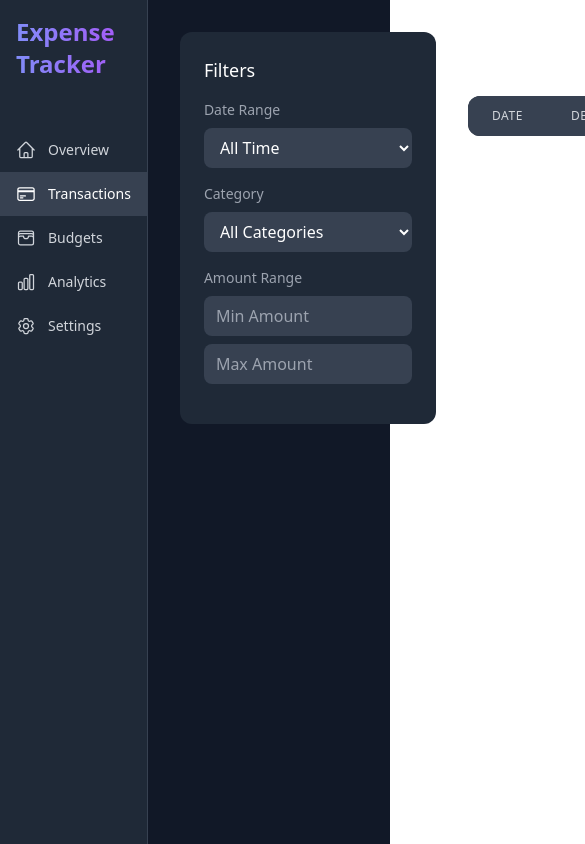
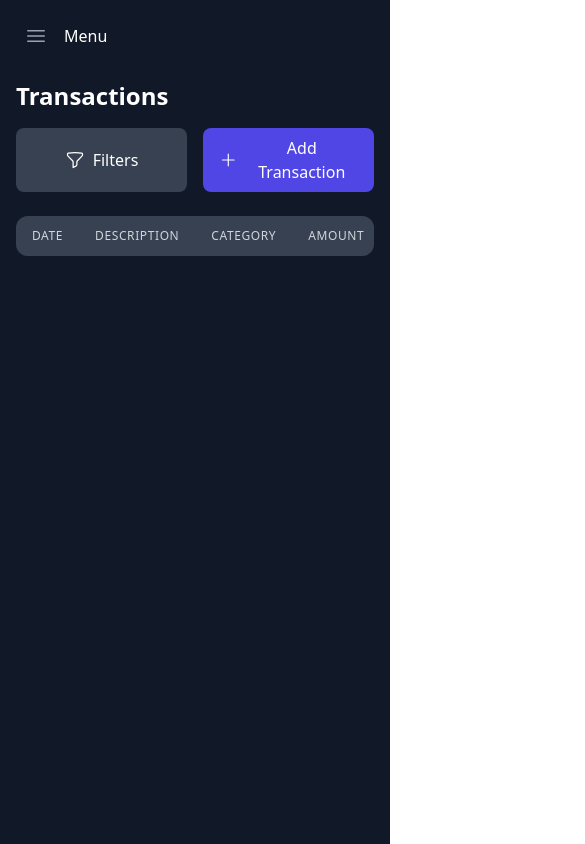
Before and after one commit to naveenr03/SpendSmart, a React (Vite) app: page /dashboard/transactions in a window 390 px wide. Shown: the top 844 px of the page, 585 px wide, since content can reach past the window. Built offline with nearby package versions, Linux system fonts and the light colour scheme.

Commit message:
Fixed some UI changes in the dashboard component

```diff
--- a/src/components/Layout.jsx
+++ b/src/components/Layout.jsx
@@ -1,11 +1,15 @@
 import { Link, useLocation } from 'react-router-dom';
+import { useState } from 'react';
 import {
   HomeIcon,
   CreditCardIcon,
   ChartBarIcon,
   WalletIcon,
   Cog6ToothIcon,
+  Bars3Icon,
+  XMarkIcon,
 } from '@heroicons/react/24/outline';
+import { AnimatePresence, motion } from 'framer-motion';
 
 const navigation = [
   { name: 'Overview', href: '/dashboard', icon: HomeIcon },
@@ -17,12 +21,86 @@ const navigation = [
 
 export default function Layout({ children }) {
   const location = useLocation();
+  const [isSidebarOpen, setIsSidebarOpen] = useState(false);
 
   return (
     <div className="min-h-screen bg-gray-900">
-      <div className="flex">
-        {/* Sidebar */}
-        <div className="w-64 min-h-screen bg-gray-800 border-r border-gray-700">
+      {/* Mobile menu button */}
+      {!isSidebarOpen && (
+        <div className="lg:hidden fixed top-4 left-4 z-50 flex items-center">
+          <button
+            onClick={() => setIsSidebarOpen(!isSidebarOpen)}
+            className="p-2 rounded-md text-gray-400 hover:text-white hover:bg-gray-700 focus:outline-none"
+          >
+            <Bars3Icon className="h-6 w-6" />
+          </button>
+          <span className="ml-2 text-white font-medium">Menu</span>
+        </div>
+      )}
+
+      {/* Sidebar for mobile */}
+      <AnimatePresence>
+        {isSidebarOpen && (
+          <motion.div
+            initial={{ x: '-100%' }}
+            animate={{ x: 0 }}
+            exit={{ x: '-100%' }}
+            transition={{ duration: 0.3, ease: 'easeInOut' }}
+            className="fixed inset-y-0 left-0 z-40 w-64 bg-gray-800 border-r border-gray-700 lg:hidden"
+          >
+            <div className="p-4 flex justify-between items-center">
+              <Link to="/" onClick={() => setIsSidebarOpen(false)}>
+                <h1 className="text-2xl font-bold text-transparent bg-clip-text bg-gradient-to-r from-indigo-400 to-purple-500">
+                  Expense Tracker
+                </h1>
+              </Link>
+              <button
+                onClick={() => setIsSidebarOpen(false)}
+                className="p-2 rounded-md text-gray-400 hover:text-white hover:bg-gray-700 focus:outline-none"
+              >
+                <XMarkIcon className="h-6 w-6" />
+              </button>
+            </div>
+            <nav className="mt-8">
+              {navigation.map((item) => {
+                const isActive = location.pathname === item.href;
+                return (
+                  <Link
+                    key={item.name}
+                    to={item.href}
+                    onClick={() => setIsSidebarOpen(false)}
+                    className={`flex items-center px-4 py-3 text-sm font-medium ${
+                      isActive
+                        ? 'bg-gray-700 text-white'
+                        : 'text-gray-300 hover:bg-gray-700 hover:text-white'
+                    }`}
+                  >
+                    <item.icon className="h-5 w-5 mr-3" />
+                    {item.name}
+                  </Link>
+                );
+              })}
+            </nav>
+          </motion.div>
+        )}
+      </AnimatePresence>
+
+      {/* Mobile overlay */}
+      <AnimatePresence>
+        {isSidebarOpen && (
+          <motion.div
+            initial={{ opacity: 0 }}
+            animate={{ opacity: 1 }}
+            exit={{ opacity: 0 }}
+            transition={{ duration: 0.3, ease: 'easeInOut' }}
+            className="fixed inset-0 z-30 bg-gray-900 bg-opacity-75 lg:hidden"
+            onClick={() => setIsSidebarOpen(false)}
+          />
+        )}
+      </AnimatePresence>
+
+      {/* Sidebar for desktop */}
+      <div className="hidden lg:block lg:w-64 lg:fixed lg:inset-y-0 lg:bg-gray-800 lg:border-r lg:border-gray-700">
         <div className="p-4">
           <Link to="/">
             <h1 className="text-2xl font-bold text-transparent bg-clip-text bg-gradient-to-r from-indigo-400 to-purple-500">
@@ -52,7 +130,8 @@ export default function Layout({ children }) {
       </div>
 
       {/* Main content */}
-        <div className="flex-1 p-8">
+      <div className="lg:pl-64 pt-16 lg:pt-8">
+        <div className="p-4 sm:p-6 lg:p-0">
           {children}
         </div>
       </div>
--- a/src/pages/OverviewPage.jsx
+++ b/src/pages/OverviewPage.jsx
@@ -45,15 +45,17 @@ export default function OverviewPage() {
   }, [expenses]);
 
   return (
-    <div className="space-y-8">
-      <div className="grid grid-cols-1 gap-6 sm:grid-cols-2 lg:grid-cols-3">
+    <div className="space-y-6">
+      <h1 className="text-2xl font-bold text-white">Overview</h1>
+
+      <div className="grid grid-cols-1 gap-4 sm:grid-cols-2 lg:grid-cols-3">
         {/* Current Month Spending */}
         <motion.div
           whileHover={{ scale: 1.02 }}
-          className="bg-gray-800 rounded-xl p-6 shadow-lg"
+          className="bg-gray-800 rounded-xl p-4 sm:p-6 shadow-lg"
         >
           <h3 className="text-gray-400 text-sm font-medium">Current Month</h3>
-          <p className="text-3xl font-bold text-white mt-2">
+          <p className="text-2xl sm:text-3xl font-bold text-white mt-2">
             ${currentMonthSpending.toFixed(2)}
           </p>
           <p className="text-gray-400 text-sm mt-2">
@@ -64,10 +66,10 @@ export default function OverviewPage() {
         {/* Last Month Spending */}
         <motion.div
           whileHover={{ scale: 1.02 }}
-          className="bg-gray-800 rounded-xl p-6 shadow-lg"
+          className="bg-gray-800 rounded-xl p-4 sm:p-6 shadow-lg"
         >
           <h3 className="text-gray-400 text-sm font-medium">Last Month</h3>
-          <p className="text-3xl font-bold text-white mt-2">
+          <p className="text-2xl sm:text-3xl font-bold text-white mt-2">
             ${lastMonthSpending.toFixed(2)}
           </p>
           <p className="text-gray-400 text-sm mt-2">
@@ -81,10 +83,10 @@ export default function OverviewPage() {
         {/* Monthly Budget */}
         <motion.div
           whileHover={{ scale: 1.02 }}
-          className="bg-gray-800 rounded-xl p-6 shadow-lg"
+          className="bg-gray-800 rounded-xl p-4 sm:p-6 shadow-lg"
         >
           <h3 className="text-gray-400 text-sm font-medium">Monthly Budget</h3>
-          <p className="text-3xl font-bold text-white mt-2">$2,000.00</p>
+          <p className="text-2xl sm:text-3xl font-bold text-white mt-2">$2,000.00</p>
           <p className="text-gray-400 text-sm mt-2">
             Remaining: ${(2000 - currentMonthSpending).toFixed(2)}
           </p>
@@ -94,15 +96,22 @@ export default function OverviewPage() {
       {/* Monthly Spending Chart */}
       <motion.div
         whileHover={{ scale: 1.01 }}
-        className="bg-gray-800 rounded-xl p-6 shadow-lg"
+        className="bg-gray-800 rounded-xl p-4 sm:p-6 shadow-lg"
       >
         <h2 className="text-lg font-medium text-white mb-4">Monthly Spending</h2>
-        <div className="h-80">
+        <div className="h-60 sm:h-80">
           <ResponsiveContainer width="100%" height="100%">
             <BarChart data={monthlyData}>
               <CartesianGrid strokeDasharray="3 3" stroke="#334155" />
-              <XAxis dataKey="month" stroke="#a5b4fc" />
-              <YAxis stroke="#a5b4fc" />
+              <XAxis
+                dataKey="month"
+                stroke="#a5b4fc"
+                tick={{ fontSize: 12 }}
+              />
+              <YAxis
+                stroke="#a5b4fc"
+                tick={{ fontSize: 12 }}
+              />
               <Tooltip
                 contentStyle={{
                   background: '#1e293b',
--- a/src/pages/TransactionsPage.jsx
+++ b/src/pages/TransactionsPage.jsx
@@ -1,10 +1,11 @@
 import { useState, useMemo } from 'react';
 import { motion } from 'framer-motion';
 import useExpenseStore from '../store/expenseStore';
-import { PlusIcon } from '@heroicons/react/24/outline';
+import { PlusIcon, FunnelIcon } from '@heroicons/react/24/outline';
 
 export default function TransactionsPage() {
   const expenses = useExpenseStore((state) => state.expenses);
+  const [isFilterOpen, setIsFilterOpen] = useState(false);
   const [filters, setFilters] = useState({
     dateRange: 'all',
     category: 'all',
@@ -53,10 +54,7 @@ export default function TransactionsPage() {
     });
   }, [expenses, filters]);
 
-  return (
-    <div className="flex gap-8">
-      {/* Filters Sidebar */}
-      <div className="w-64 space-y-6">
+  const FilterSidebar = () => (
     <div className="bg-gray-800 rounded-xl p-6">
       <h2 className="text-lg font-medium text-white mb-4">Filters</h2>
 
@@ -127,33 +125,56 @@ export default function TransactionsPage() {
         </div>
       </div>
     </div>
+  );
+
+  return (
+    <div className="space-y-6">
+      {/* Header */}
+      <div className="flex flex-col sm:flex-row justify-between items-start sm:items-center gap-4">
+        <h1 className="text-2xl font-bold text-white">Transactions</h1>
+        <div className="flex gap-4 w-full sm:w-auto">
+          <button
+            onClick={() => setIsFilterOpen(!isFilterOpen)}
+            className="flex-1 sm:flex-none px-4 py-2 bg-gray-700 text-white rounded-lg flex items-center justify-center gap-2 hover:bg-gray-600 lg:hidden"
+          >
+            <FunnelIcon className="h-5 w-5" />
+            Filters
+          </button>
+          <button className="flex-1 sm:flex-none px-4 py-2 bg-indigo-600 text-white rounded-lg flex items-center justify-center gap-2 hover:bg-indigo-500">
+            <PlusIcon className="h-5 w-5" />
+            Add Transaction
+          </button>
+        </div>
+      </div>
+
+      <div className="flex flex-col lg:flex-row gap-6">
+        {/* Filters Sidebar - Mobile */}
+        <div className={`lg:hidden ${isFilterOpen ? 'block' : 'hidden'}`}>
+          <FilterSidebar />
+        </div>
+
+        {/* Filters Sidebar - Desktop */}
+        <div className="hidden lg:block lg:w-64">
+          <FilterSidebar />
         </div>
 
         {/* Transactions List */}
         <div className="flex-1">
-        <div className="flex justify-between items-center mb-6">
-          <h1 className="text-2xl font-bold text-white">Transactions</h1>
-          <button className="px-4 py-2 bg-indigo-600 text-white rounded-lg flex items-center gap-2 hover:bg-indigo-500">
-            <PlusIcon className="h-5 w-5" />
-            Add Transaction
-          </button>
-        </div>
-
           <div className="bg-gray-800 rounded-xl overflow-hidden">
             <div className="overflow-x-auto">
               <table className="w-full">
                 <thead>
                   <tr className="bg-gray-700">
-                  <th className="px-6 py-3 text-left text-xs font-medium text-gray-300 uppercase tracking-wider">
+                    <th className="px-4 sm:px-6 py-3 text-left text-xs font-medium text-gray-300 uppercase tracking-wider">
                       Date
                     </th>
-                  <th className="px-6 py-3 text-left text-xs font-medium text-gray-300 uppercase tracking-wider">
+                    <th className="px-4 sm:px-6 py-3 text-left text-xs font-medium text-gray-300 uppercase tracking-wider">
                       Description
                     </th>
-                  <th className="px-6 py-3 text-left text-xs font-medium text-gray-300 uppercase tracking-wider">
+                    <th className="px-4 sm:px-6 py-3 text-left text-xs font-medium text-gray-300 uppercase tracking-wider">
                       Category
                     </th>
-                  <th className="px-6 py-3 text-left text-xs font-medium text-gray-300 uppercase tracking-wider">
+                    <th className="px-4 sm:px-6 py-3 text-left text-xs font-medium text-gray-300 uppercase tracking-wider">
                       Amount
                     </th>
                   </tr>
@@ -166,16 +187,16 @@ export default function TransactionsPage() {
                       animate={{ opacity: 1 }}
                       className="hover:bg-gray-700"
                     >
-                    <td className="px-6 py-4 whitespace-nowrap text-sm text-gray-300">
+                      <td className="px-4 sm:px-6 py-4 whitespace-nowrap text-sm text-gray-300">
                         {new Date(expense.date).toLocaleDateString()}
                       </td>
-                    <td className="px-6 py-4 whitespace-nowrap text-sm text-white">
+                      <td className="px-4 sm:px-6 py-4 whitespace-nowrap text-sm text-white">
                         {expense.description}
                       </td>
-                    <td className="px-6 py-4 whitespace-nowrap text-sm text-gray-300">
+                      <td className="px-4 sm:px-6 py-4 whitespace-nowrap text-sm text-gray-300">
                         {expense.category}
                       </td>
-                    <td className="px-6 py-4 whitespace-nowrap text-sm text-white">
+                      <td className="px-4 sm:px-6 py-4 whitespace-nowrap text-sm text-white">
                         ${expense.amount.toFixed(2)}
                       </td>
                     </motion.tr>
@@ -186,5 +207,6 @@ export default function TransactionsPage() {
           </div>
         </div>
       </div>
+    </div>
   );
 }
```
Lines whose indentation alone changed are shown as unchanged.
